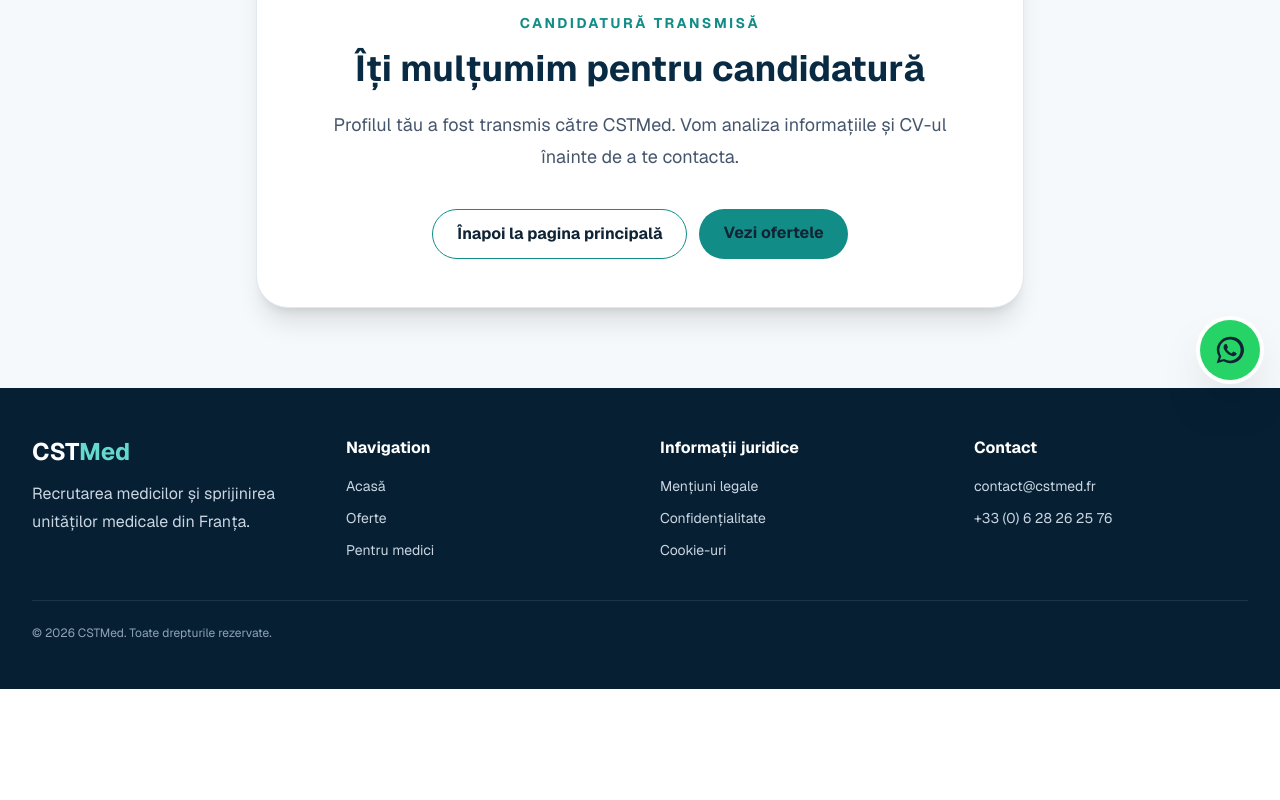
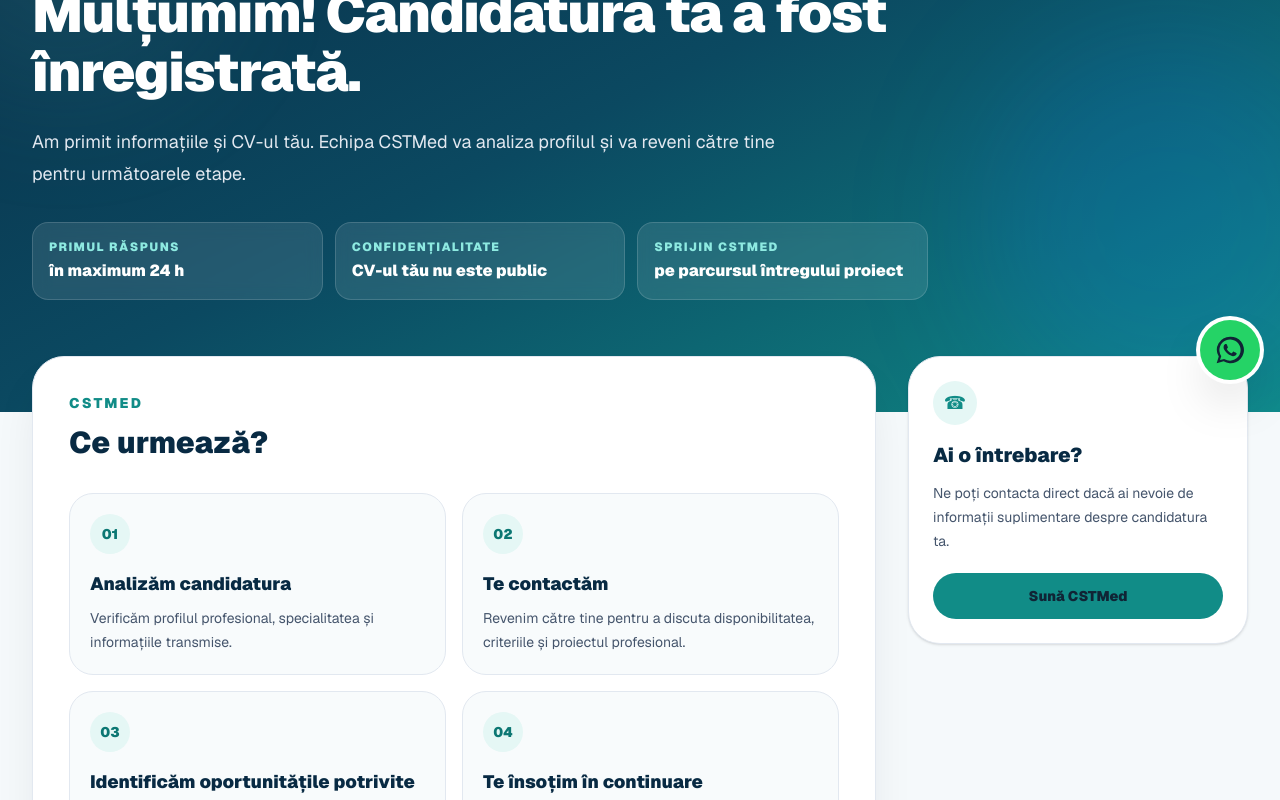
Before and after one commit to cstmedfr-stack/cstmed-web, a Next.js app: page /ro/candidature/merci in a window 1280 px wide. Shown: the part 400-1200 px from the top of the page. Before the commit the page ends 1089 px from the top, so only its background shows below. Built offline with nearby package versions, Linux system fonts and the light colour scheme.

Commit message:
Redesign flux candidatura si pagina merci CSTMed

```diff
--- a/app/[lang]/candidature/merci/page.tsx
+++ b/app/[lang]/candidature/merci/page.tsx
@@ -43,79 +43,384 @@
   }
 
   const lang: Locale = requestedLang;
-  const dictionary = getDictionary(lang);
-  const labels = dictionary.application;
 
-  const query = await searchParams;
+  const dictionary =
+    getDictionary(lang);
+
+  const labels =
+    dictionary.application;
+
+  const query =
+    await searchParams;
 
   const completeReference =
-    getSearchParameter(query.reference);
+    getSearchParameter(
+      query.reference,
+    );
 
-  const shortReference = completeReference
+  const shortReference =
+    completeReference
       ? completeReference
           .replaceAll("-", "")
           .slice(0, 10)
           .toUpperCase()
       : null;
 
+  const content =
+    lang === "ro"
+      ? {
+          eyebrow:
+            "Candidatură transmisă",
+
+          title:
+            "Mulțumim! Candidatura ta a fost înregistrată.",
+
+          intro:
+            "Am primit informațiile și CV-ul tău. Echipa CSTMed va analiza profilul și va reveni către tine pentru următoarele etape.",
+
+          responseLabel:
+            "Primul răspuns",
+
+          responseValue:
+            "în maximum 24 h",
+
+          confidentialLabel:
+            "Confidențialitate",
+
+          confidentialValue:
+            "CV-ul tău nu este public",
+
+          supportLabel:
+            "Sprijin CSTMed",
+
+          supportValue:
+            "pe parcursul întregului proiect",
+
+          nextTitle:
+            "Ce urmează?",
+
+          steps: [
+            {
+              number: "01",
+              title:
+                "Analizăm candidatura",
+              text:
+                "Verificăm profilul profesional, specialitatea și informațiile transmise.",
+            },
+            {
+              number: "02",
+              title:
+                "Te contactăm",
+              text:
+                "Revenim către tine pentru a discuta disponibilitatea, criteriile și proiectul profesional.",
+            },
+            {
+              number: "03",
+              title:
+                "Identificăm oportunitățile potrivite",
+              text:
+                "Dacă profilul corespunde, discutăm posturile care se potrivesc obiectivelor tale.",
+            },
+            {
+              number: "04",
+              title:
+                "Te însoțim în continuare",
+              text:
+                "CSTMed rămâne alături de tine în etapele de recrutare și instalare în Franța.",
+            },
+          ],
+
+          referenceLabel:
+            "Referința candidaturii",
+
+          referenceHelp:
+            "Poți păstra această referință pentru eventualele schimburi cu CSTMed.",
+
+          home:
+            "Înapoi la pagina principală",
+
+          jobs:
+            "Vezi ofertele disponibile",
+
+          contact:
+            "Ai o întrebare?",
+
+          contactText:
+            "Ne poți contacta direct dacă ai nevoie de informații suplimentare despre candidatura ta.",
+
+          call:
+            "Sună CSTMed",
+        }
+      : {
+          eyebrow:
+            "Candidature envoyée",
+
+          title:
+            "Merci ! Votre candidature a bien été enregistrée.",
+
+          intro:
+            "Nous avons bien reçu vos informations et votre CV. L’équipe CSTMed va étudier votre profil et reviendra vers vous pour la suite.",
+
+          responseLabel:
+            "Premier retour",
+
+          responseValue:
+            "sous 24 h maximum",
+
+          confidentialLabel:
+            "Confidentialité",
+
+          confidentialValue:
+            "Votre CV n’est pas public",
+
+          supportLabel:
+            "Accompagnement CSTMed",
+
+          supportValue:
+            "tout au long de votre projet",
+
+          nextTitle:
+            "Que se passe-t-il maintenant ?",
+
+          steps: [
+            {
+              number: "01",
+              title:
+                "Nous étudions votre candidature",
+              text:
+                "Nous examinons votre profil professionnel, votre spécialité et les informations transmises.",
+            },
+            {
+              number: "02",
+              title:
+                "Nous vous contactons",
+              text:
+                "Nous revenons vers vous afin d’échanger sur votre disponibilité, vos critères et votre projet professionnel.",
+            },
+            {
+              number: "03",
+              title:
+                "Nous identifions les opportunités adaptées",
+              text:
+                "Lorsque votre profil correspond, nous échangeons sur les postes adaptés à vos objectifs.",
+            },
+            {
+              number: "04",
+              title:
+                "Nous restons à vos côtés",
+              text:
+                "CSTMed vous accompagne ensuite dans les étapes de recrutement et d’installation en France.",
+            },
+          ],
+
+          referenceLabel:
+            "Référence de votre candidature",
+
+          referenceHelp:
+            "Vous pouvez conserver cette référence pour vos échanges éventuels avec CSTMed.",
+
+          home:
+            "Retour à l’accueil",
+
+          jobs:
+            "Voir les offres disponibles",
+
+          contact:
+            "Une question ?",
+
+          contactText:
+            "Vous pouvez nous contacter directement si vous avez besoin d’informations complémentaires concernant votre candidature.",
+
+          call:
+            "Appeler CSTMed",
+        };
+
   return (
     <main className="min-h-screen bg-[#f5f9fb] text-[#102435]">
       <SiteHeader
         locale={lang}
-        labels={dictionary.common}
+        labels={
+          dictionary.common
+        }
       />
 
-      <section className="px-5 py-20 sm:px-8">
-        <div className="mx-auto max-w-3xl rounded-[2rem] border border-slate-200 bg-white p-8 text-center shadow-xl sm:p-12">
-          <div className="mx-auto flex h-20 w-20 items-center justify-center rounded-full bg-[#e5f7f5] text-4xl text-[#118c87]">
+      {/* HERO */}
+      <section className="relative overflow-hidden bg-gradient-to-br from-[#082a43] via-[#0b4961] to-[#118c87] text-white">
+        <div className="absolute -left-24 top-0 h-80 w-80 rounded-full bg-[#65d9ce]/10 blur-3xl" />
+
+        <div className="absolute -right-20 bottom-0 h-96 w-96 rounded-full bg-[#0D6EFD]/15 blur-3xl" />
+
+        <div className="relative mx-auto max-w-7xl px-5 pb-24 pt-14 sm:px-8 sm:pb-28 sm:pt-16">
+          <div className="max-w-4xl">
+            <div className="flex h-20 w-20 items-center justify-center rounded-full border border-white/20 bg-white/10 text-4xl text-[#8eeae1] shadow-xl backdrop-blur-sm">
               ✓
             </div>
 
-          <p className="mt-7 text-sm font-bold uppercase tracking-[0.18em] text-[#118c87]">
-            {labels.successEyebrow}
+            <p className="mt-7 text-sm font-black uppercase tracking-[0.18em] text-[#8eeae1]">
+              {content.eyebrow}
             </p>
 
-          <h1 className="mt-4 text-3xl font-bold text-[#082a43] sm:text-4xl">
-            {labels.successTitle}
+            <h1 className="mt-4 max-w-4xl text-4xl font-black leading-[1.08] tracking-tight sm:text-5xl lg:text-[3.4rem]">
+              {content.title}
             </h1>
 
-          <p className="mx-auto mt-5 max-w-2xl text-lg leading-8 text-slate-600">
-            {labels.successText}
+            <p className="mt-6 max-w-3xl text-lg leading-8 text-slate-200">
+              {content.intro}
             </p>
 
-          {shortReference ? (
-            <div className="mx-auto mt-7 max-w-sm rounded-2xl bg-[#f5f9fb] p-5">
-              <p className="text-sm font-semibold text-slate-500">
-                {labels.reference}
+            <div className="mt-8 grid max-w-4xl gap-3 sm:grid-cols-3">
+              <div className="rounded-2xl border border-white/15 bg-white/10 p-4 backdrop-blur-sm">
+                <p className="text-xs font-black uppercase tracking-[0.12em] text-[#8eeae1]">
+                  {content.responseLabel}
                 </p>
 
-              <p className="mt-2 font-mono text-xl font-bold tracking-wider text-[#082a43]">
-                {shortReference}
+                <p className="mt-1 font-black">
+                  {content.responseValue}
+                </p>
+              </div>
+
+              <div className="rounded-2xl border border-white/15 bg-white/10 p-4 backdrop-blur-sm">
+                <p className="text-xs font-black uppercase tracking-[0.12em] text-[#8eeae1]">
+                  {content.confidentialLabel}
+                </p>
+
+                <p className="mt-1 font-black">
+                  {content.confidentialValue}
+                </p>
+              </div>
+
+              <div className="rounded-2xl border border-white/15 bg-white/10 p-4 backdrop-blur-sm">
+                <p className="text-xs font-black uppercase tracking-[0.12em] text-[#8eeae1]">
+                  {content.supportLabel}
+                </p>
+
+                <p className="mt-1 font-black">
+                  {content.supportValue}
+                </p>
+              </div>
+            </div>
+          </div>
+        </div>
+      </section>
+
+      {/* CONȚINUT */}
+      <section className="relative z-20 -mt-14 px-5 pb-16 sm:px-8 sm:pb-20">
+        <div className="mx-auto grid max-w-7xl gap-8 lg:grid-cols-[minmax(0,1fr)_340px]">
+          <div className="rounded-[2rem] border border-slate-200 bg-white p-7 shadow-2xl shadow-slate-900/10 sm:p-9">
+            <p className="text-sm font-black uppercase tracking-[0.16em] text-[#118c87]">
+              CSTMed
+            </p>
+
+            <h2 className="mt-3 text-3xl font-black text-[#082a43]">
+              {content.nextTitle}
+            </h2>
+
+            <div className="mt-8 grid gap-4 sm:grid-cols-2">
+              {content.steps.map(
+                (step) => (
+                  <article
+                    key={
+                      step.number
+                    }
+                    className="rounded-[1.5rem] border border-slate-200 bg-[#f8fbfc] p-5"
+                  >
+                    <span className="flex h-10 w-10 items-center justify-center rounded-full bg-[#e5f7f5] text-sm font-black text-[#0c7773]">
+                      {
+                        step.number
+                      }
+                    </span>
+
+                    <h3 className="mt-4 text-lg font-black text-[#082a43]">
+                      {step.title}
+                    </h3>
+
+                    <p className="mt-2 text-sm leading-6 text-slate-600">
+                      {step.text}
+                    </p>
+                  </article>
+                ),
+              )}
+            </div>
+
+            <div className="mt-9 flex flex-col gap-3 border-t border-slate-200 pt-7 sm:flex-row">
+              <Link
+                href={`/${lang}/offres`}
+                className="inline-flex min-h-[50px] items-center justify-center rounded-full bg-[#0D6EFD] px-7 py-3 font-black text-[#082A43] shadow-lg transition hover:-translate-y-0.5 hover:bg-[#0B63E5]"
+              >
+                {content.jobs}
+                <span
+                  className="ml-2"
+                  aria-hidden="true"
+                >
+                  →
+                </span>
+              </Link>
+
+              <Link
+                href={`/${lang}`}
+                className="inline-flex min-h-[50px] items-center justify-center rounded-full border border-slate-300 bg-white px-7 py-3 font-black text-[#082a43] transition hover:border-[#118c87] hover:text-[#118c87]"
+              >
+                ← {content.home}
+              </Link>
+            </div>
+          </div>
+
+          <aside className="h-fit space-y-5">
+            {shortReference ? (
+              <div className="rounded-[2rem] bg-[#082a43] p-7 text-white shadow-xl">
+                <p className="text-xs font-black uppercase tracking-[0.16em] text-[#65d9ce]">
+                  {
+                    content.referenceLabel
+                  }
+                </p>
+
+                <div className="mt-5 rounded-2xl border border-white/15 bg-white/10 p-5 text-center">
+                  <p className="font-mono text-2xl font-black tracking-[0.12em] text-white">
+                    {
+                      shortReference
+                    }
+                  </p>
+                </div>
+
+                <p className="mt-4 text-xs leading-5 text-slate-300">
+                  {
+                    content.referenceHelp
+                  }
                 </p>
               </div>
             ) : null}
 
-          <div className="mt-9 flex flex-col justify-center gap-3 sm:flex-row">
-            <Link
-              href={`/${lang}`}
-              className="rounded-full border border-[#118c87] px-6 py-3 font-bold text-[#118c87]"
+            <div className="rounded-[2rem] border border-slate-200 bg-white p-6 shadow-sm">
+              <div className="flex h-11 w-11 items-center justify-center rounded-full bg-[#e5f7f5] text-lg text-[#118c87]">
+                ☎
+              </div>
+
+              <h2 className="mt-4 text-xl font-black text-[#082a43]">
+                {content.contact}
+              </h2>
+
+              <p className="mt-3 text-sm leading-6 text-slate-600">
+                {
+                  content.contactText
+                }
+              </p>
+
+              <a
+                href="tel:+33628262576"
+                className="mt-5 inline-flex min-h-[46px] w-full items-center justify-center rounded-full bg-[#118c87] px-5 py-3 text-sm font-black text-white transition hover:bg-[#0c7773]"
               >
-              {labels.backHome}
-            </Link>
-
-            <Link
-              href={`/${lang}/offres`}
-              className="rounded-full bg-[#118c87] px-6 py-3 font-bold text-white"
-            >
-              {labels.viewJobs}
-            </Link>
+                {content.call}
+              </a>
             </div>
+          </aside>
         </div>
       </section>
 
       <SiteFooter
         locale={lang}
-        labels={dictionary.common}
+        labels={
+          dictionary.common
+        }
       />
     </main>
   );
```
Lines whose indentation alone changed are shown as unchanged.
